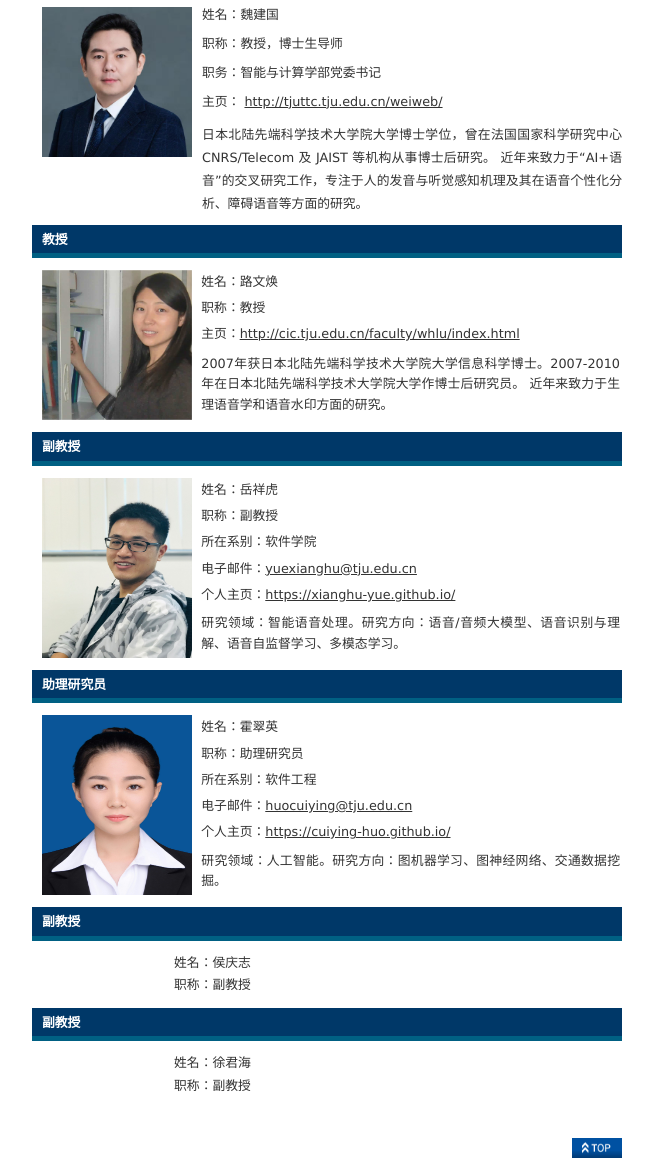
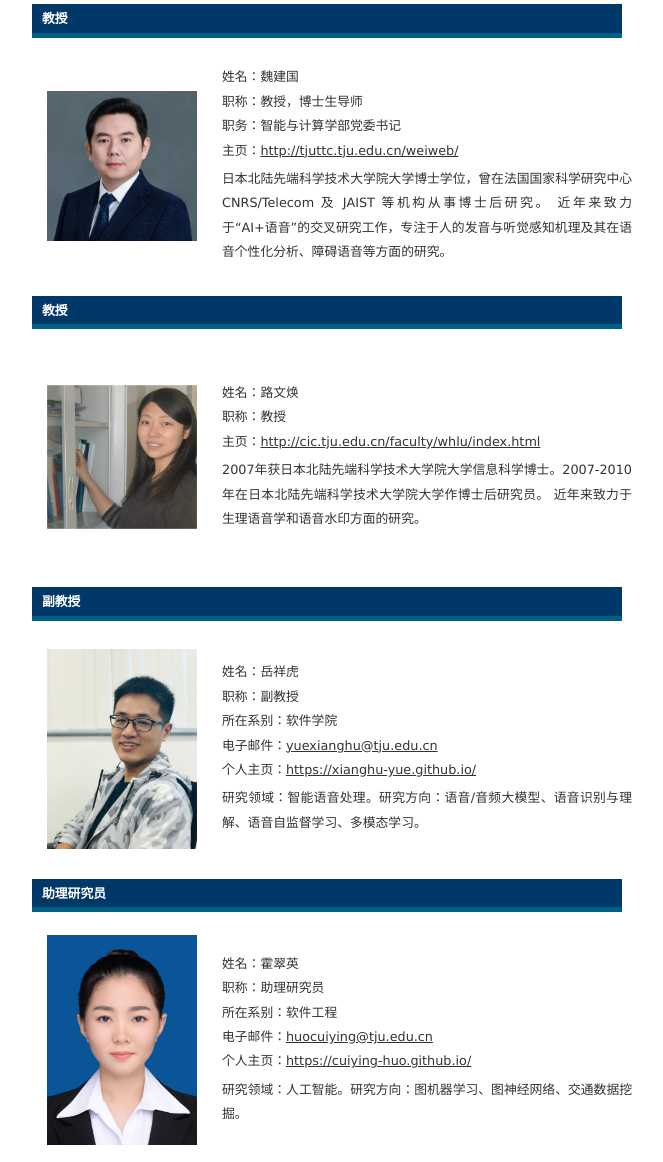
Before and after one commit to hajararabiu869/CI-Lab, a plain HTML site: page members.html in a window 1280 px wide. Shown: the part 508-1670 px from the top of the page, without its empty margins (438-1101 px from the left). Drawn offline with Linux system fonts and the light colour scheme.

Commit message:
Refactor members.html with new table styles
Added styling for member information tables and updated structure.

```diff
--- a/members.html
+++ b/members.html
@@ -7,6 +7,56 @@
 
 		<LINK rel=stylesheet type=text/css href="./css/base_830.css">
 		<LINK rel=stylesheet type=text/css href="./css/text_830.css">
+
+		<style>
+		.member-table{
+		    width:590px;
+		    border:0;
+		    border-collapse:collapse;
+		    table-layout:fixed;
+		    margin-bottom:12px;
+		}
+		.member-photo-cell{
+		    width:180px;
+		    vertical-align:middle;
+		    text-align:center;
+		    padding:8px 10px 8px 0;
+		}
+		.member-photo-box{
+		    width:160px;
+		    height:220px;
+		    margin:0 auto;
+		    display:flex;
+		    align-items:center;
+		    justify-content:center;
+		    overflow:hidden;
+		}
+		.member-photo{
+		    max-width:150px;
+		    max-height:210px;
+		    width:auto;
+		    height:auto;
+		    display:block;
+		}
+		.member-info-cell{
+		    width:410px;
+		    vertical-align:middle;
+		    line-height:1.8;
+		    padding:6px 0;
+		}
+		.member-name{
+		    margin-bottom:4px;
+		}
+		.member-line{
+		    margin-bottom:4px;
+		}
+		.member-desc{
+		    text-align:justify;
+		    text-justify:inter-character;
+		    line-height:1.9;
+		    margin-top:6px;
+		}
+		</style>
 	</HEAD>
 
 	<BODY>
@@ -62,25 +112,25 @@
 
 								<A name=ben></A>
 								<H2>教授</H2>
-								<P>
+								<P></P>
 								<UL class=ul_nomal>
-									<table width="590" border="0">
+								    <table class="member-table">
 								        <tr>
-											<td width="150" rowspan="5" align="center"><img src="./image/honda.jpg" alt="" width="150" height="180"></td>
-											<td width="380"><font size="2">姓名：本多清志 / Kiyoshi Honda</font></td>
-										</tr>
-										<tr>
-											<td>职称：教授</td>
-										</tr>
-										<tr>
-											<td>邮箱：<A href="mailto:khonda@sannet.ne.jp">khonda@sannet.ne.jp</A></td>
-										</tr>
-										<tr>
-											<td style="text-align: justify; text-justify: inter-character">
+								            <td class="member-photo-cell">
+								                <div class="member-photo-box">
+								                    <img src="./image/honda.jpg" alt="本多清志 / Kiyoshi Honda" class="member-photo">
+								                </div>
+								            </td>
+								            <td class="member-info-cell">
+								                <div class="member-name"><font size="2">姓名：本多清志 / Kiyoshi Honda</font></div>
+								                <div class="member-line">职称：教授</div>
+								                <div class="member-line">邮箱：<A href="mailto:khonda@sannet.ne.jp">khonda@sannet.ne.jp</A></div>
+								                <div class="member-desc">
 								                    2009-present Special lecturer, Kitasato University, School of Allied Health Sciences, Japan;
 								                    2008-2009 Cooperative researcher, ATR Cognitive Information Science Laboratories, Japan;
 								                    2006-2008 Research associate, Laboratoire de Phonetique et de Phonologie (LPP), UMR7018
 								                    CNRS-Universite de Paris III, France, &amp; Cooperative researcher, ATR Cognitive Information Science Laboratories, Japan.
+								                </div>
 								            </td>
 								        </tr>
 								    </table>
@@ -91,37 +141,22 @@
 								<H2>教授</H2>
 								<P></P>
 								<UL class=ul_nomal>
-									    <table width="590" border="0" cellspacing="0" cellpadding="0" style="table-layout: fixed;">
+								    <table class="member-table">
 								        <tr>
-									            <td width="170" rowspan="5" valign="top" align="center" style="padding-top:4px;">
-									                <img src="./image/wei.png" alt="魏建国"
-									                     style="width:150px; height:auto; max-height:190px; display:block; margin:0 auto;">
+								            <td class="member-photo-cell">
+								                <div class="member-photo-box">
+								                    <img src="./image/wei.png" alt="魏建国" class="member-photo">
+								                </div>
 								            </td>
-									            <td width="420" valign="top" style="line-height:1.8; padding-bottom:6px;">
-									                <font size="2">姓名：魏建国</font>
-									            </td>
-									        </tr>
-									        <tr>
-									            <td valign="top" style="line-height:1.8; padding-bottom:6px;">
-									                职称：教授，博士生导师
-									            </td>
-									        </tr>
-									        <tr>
-									            <td valign="top" style="line-height:1.8; padding-bottom:6px;">
-									                职务：智能与计算学部党委书记
-									            </td>
-									        </tr>
-									        <tr>
-									            <td valign="top" style="line-height:1.8; padding-bottom:6px; word-break: break-all;">
-									                <font size="2">主页：
-									                    <a href="http://tjuttc.tju.edu.cn/weiweb/">http://tjuttc.tju.edu.cn/weiweb/</a>
-									                </font>
-									            </td>
-									        </tr>
-									        <tr>
-									            <td valign="top" style="text-align: justify; text-justify: inter-character; line-height:1.8; padding-top:4px;">
+								            <td class="member-info-cell">
+								                <div class="member-name"><font size="2">姓名：魏建国</font></div>
+								                <div class="member-line">职称：教授，博士生导师</div>
+								                <div class="member-line">职务：智能与计算学部党委书记</div>
+								                <div class="member-line"><font size="2">主页：<a href="http://tjuttc.tju.edu.cn/weiweb/">http://tjuttc.tju.edu.cn/weiweb/</a></font></div>
+								                <div class="member-desc">
 								                    日本北陆先端科学技术大学院大学博士学位，曾在法国国家科学研究中心 CNRS/Telecom 及 JAIST 等机构从事博士后研究。
 								                    近年来致力于“AI+语音”的交叉研究工作，专注于人的发音与听觉感知机理及其在语音个性化分析、障碍语音等方面的研究。
+								                </div>
 								            </td>
 								        </tr>
 								    </table>
@@ -130,23 +165,23 @@
 
 								<A name=lu></A>
 								<H2>教授</H2>
-								<P>
+								<P></P>
 								<UL class=ul_nomal>
-									<table width="590" border="0">
+								    <table class="member-table">
 								        <tr>
-											<td width="150" rowspan="5" align="center"><img src="./image/lu.jpg" alt="" width="150" height="150"></td>
-											<td width="380"><font size="2">姓名：路文焕</font></td>
-										</tr>
-										<tr>
-											<td>职称：教授</td>
-										</tr>
-										<tr>
-											<td><font size="2">主页：<a href="http://cic.tju.edu.cn/faculty/whlu/index.html">http://cic.tju.edu.cn/faculty/whlu/index.html</a ></font></td>
-										</tr>
-										<tr>
-											<td style="text-align: justify; text-justify: inter-character">
+								            <td class="member-photo-cell">
+								                <div class="member-photo-box">
+								                    <img src="./image/lu.jpg" alt="路文焕" class="member-photo">
+								                </div>
+								            </td>
+								            <td class="member-info-cell">
+								                <div class="member-name"><font size="2">姓名：路文焕</font></div>
+								                <div class="member-line">职称：教授</div>
+								                <div class="member-line"><font size="2">主页：<a href="http://cic.tju.edu.cn/faculty/whlu/index.html">http://cic.tju.edu.cn/faculty/whlu/index.html</a></font></div>
+								                <div class="member-desc">
 								                    2007年获日本北陆先端科学技术大学院大学信息科学博士。2007-2010年在日本北陆先端科学技术大学院大学作博士后研究员。
 								                    近年来致力于生理语音学和语音水印方面的研究。
+								                </div>
 								            </td>
 								        </tr>
 								    </table>
@@ -155,28 +190,24 @@
 
 								<A name=yue></A>
 								<H2>副教授</H2>
-								<P>
+								<P></P>
 								<UL class=ul_nomal>
-									<table width="590" border="0">
+								    <table class="member-table">
 								        <tr>
-											<td width="150" rowspan="6" align="center"><img src="./image/yue.jpg" alt="岳祥虎" width="150" height="180"></td>
-											<td width="380"><font size="2">姓名：岳祥虎</font></td>
-										</tr>
-										<tr>
-											<td>职称：副教授</td>
-										</tr>
-										<tr>
-											<td><font size="2">所在系别：软件学院</font></td>
-										</tr>
-										<tr>
-											<td><font size="2">电子邮件：<A href="mailto:yuexianghu@tju.edu.cn">yuexianghu@tju.edu.cn</A></font></td>
-										</tr>
-										<tr>
-											<td><font size="2">个人主页：<A href="https://xianghu-yue.github.io/">https://xianghu-yue.github.io/</A></font></td>
-										</tr>
-										<tr>
-											<td style="text-align: justify; text-justify: inter-character">
+								            <td class="member-photo-cell">
+								                <div class="member-photo-box">
+								                    <img src="./image/yue.jpg" alt="岳祥虎" class="member-photo">
+								                </div>
+								            </td>
+								            <td class="member-info-cell">
+								                <div class="member-name"><font size="2">姓名：岳祥虎</font></div>
+								                <div class="member-line">职称：副教授</div>
+								                <div class="member-line"><font size="2">所在系别：软件学院</font></div>
+								                <div class="member-line"><font size="2">电子邮件：<A href="mailto:yuexianghu@tju.edu.cn">yuexianghu@tju.edu.cn</A></font></div>
+								                <div class="member-line"><font size="2">个人主页：<A href="https://xianghu-yue.github.io/">https://xianghu-yue.github.io/</A></font></div>
+								                <div class="member-desc">
 								                    研究领域：智能语音处理。研究方向：语音/音频大模型、语音识别与理解、语音自监督学习、多模态学习。
+								                </div>
 								            </td>
 								        </tr>
 								    </table>
@@ -185,61 +216,25 @@
 
 								<A name=huo></A>
 								<H2>助理研究员</H2>
-								<P>
+								<P></P>
 								<UL class=ul_nomal>
-									<table width="590" border="0">
+								    <table class="member-table">
 								        <tr>
-											<td width="150" rowspan="6" align="center"><img src="./image/huo.jpg" alt="霍翠英" width="150" height="180"></td>
-											<td width="380"><font size="2">姓名：霍翠英</font></td>
-										</tr>
-										<tr>
-											<td>职称：助理研究员</td>
-										</tr>
-										<tr>
-											<td><font size="2">所在系别：软件工程</font></td>
-										</tr>
-										<tr>
-											<td><font size="2">电子邮件：<A href="mailto:huocuiying@tju.edu.cn">huocuiying@tju.edu.cn</A></font></td>
-										</tr>
-										<tr>
-											<td><font size="2">个人主页：<A href="https://cuiying-huo.github.io/">https://cuiying-huo.github.io/</A></font></td>
-										</tr>
-										<tr>
-											<td style="text-align: justify; text-justify: inter-character">
+								            <td class="member-photo-cell">
+								                <div class="member-photo-box">
+								                    <img src="./image/huo.jpg" alt="霍翠英" class="member-photo">
+								                </div>
+								            </td>
+								            <td class="member-info-cell">
+								                <div class="member-name"><font size="2">姓名：霍翠英</font></div>
+								                <div class="member-line">职称：助理研究员</div>
+								                <div class="member-line"><font size="2">所在系别：软件工程</font></div>
+								                <div class="member-line"><font size="2">电子邮件：<A href="mailto:huocuiying@tju.edu.cn">huocuiying@tju.edu.cn</A></font></div>
+								                <div class="member-line"><font size="2">个人主页：<A href="https://cuiying-huo.github.io/">https://cuiying-huo.github.io/</A></font></div>
+								                <div class="member-desc">
 								                    研究领域：人工智能。研究方向：图机器学习、图神经网络、交通数据挖掘。
+								                </div>
 								            </td>
-										</tr>
-									</table>
-								</UL>
-								<P></P>
-
-								<A name=hou></A>
-								<H2>副教授</H2>
-								<P>
-								<UL class=ul_nomal>
-									<table width="527" border="0">
-										<tr>
-											<td width="137" rowspan="5" align="center"></td>
-											<td width="380"><font size="2">姓名：侯庆志</font></td>
-										</tr>
-										<tr>
-											<td><font size="2">职称：副教授</font></td>
-										</tr>
-									</table>
-								</UL>
-								<P></P>
-
-								<A name=xu></A>
-								<H2>副教授</H2>
-								<P>
-								<UL class=ul_nomal>
-									<table width="527" border="0">
-										<tr>
-											<td width="137" rowspan="5" align="center"></td>
-											<td width="380"><font size="2">姓名：徐君海</font></td>
-										</tr>
-										<tr>
-											<td><font size="2">职称：副教授</font></td>
 								        </tr>
 								    </table>
 								</UL>
```
Lines whose indentation alone changed are shown as unchanged.
